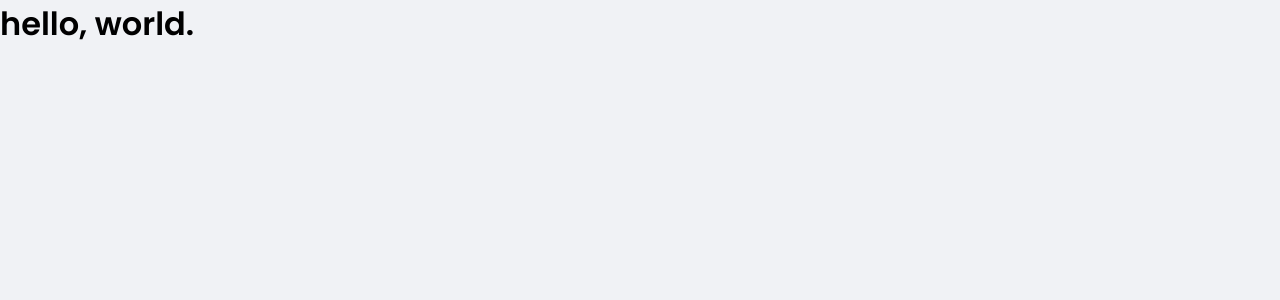
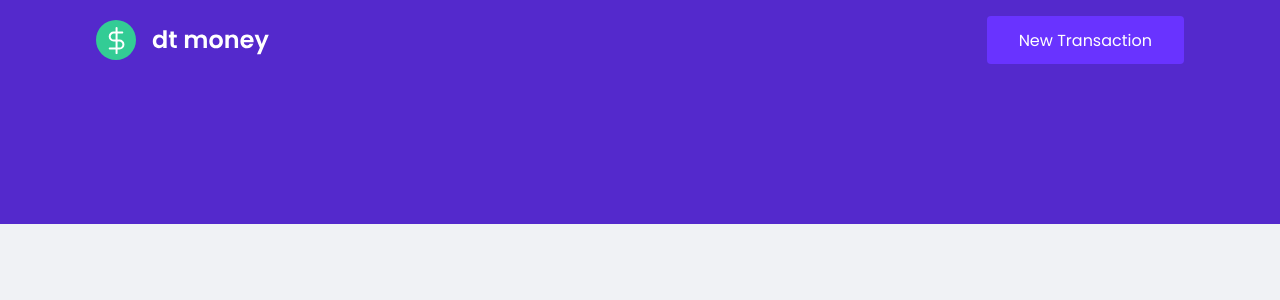
Before and after one commit to joaoantoniocoelho/dtmoney, a React (Create React App) app: page / in a window 1280 px wide. Shown: the top 300 px of the page. Built offline with nearby package versions, Linux system fonts and the light colour scheme.

Commit message:
add Header component

```diff
--- a/src/App.tsx
+++ b/src/App.tsx
@@ -1,10 +1,11 @@
+import { Header } from "./components/Header";
 import { GlobalStyle } from "./styles/global";
 
 export function App() {
   return (
-    <div className="App">
-      <h1>hello, world.</h1>
+    <>
+      <Header />
       <GlobalStyle />
-    </div>
+    </>
   );
 }
--- /dev/null
+++ b/src/components/Header/index.tsx
@@ -0,0 +1,13 @@
+import logo from "../../assets/logo.svg";
+import { Container, Content } from "./styles";
+
+export function Header() {
+  return (
+    <Container>
+      <Content>
+        <img src={logo} alt="dtmoney" />
+        <button type="button">New Transaction</button>
+      </Content>
+    </Container>
+  );
+}
--- /dev/null
+++ b/src/components/Header/styles.ts
@@ -0,0 +1,29 @@
+import styled from "styled-components";
+
+export const Container = styled.header`
+  background: var(--blue);
+`;
+
+export const Content = styled.div`
+    max-width: 1120px;
+    margin: 0 auto;
+    display: flex;
+    align-items: center;
+    justify-content: space-between;
+    padding: 1rem 1rem 10rem;
+
+    button {
+        font-size: 1rem;
+        color: #fff;
+        background-color: var(--blue-light);
+        border: none;
+        border-radius: 0.25rem;
+        padding: 0 2rem;
+        height: 3rem;
+        transition: filter 0.2s;
+
+        &:hover {
+            filter: brightness(0.9);
+        }
+    }
+`;
```
